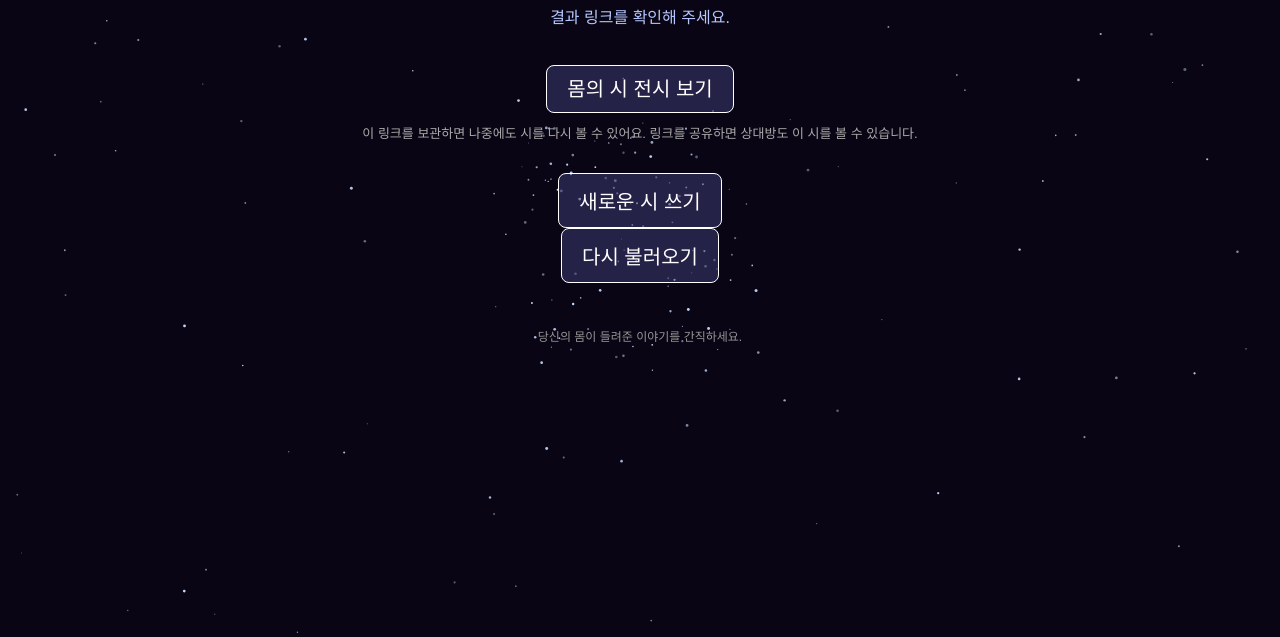
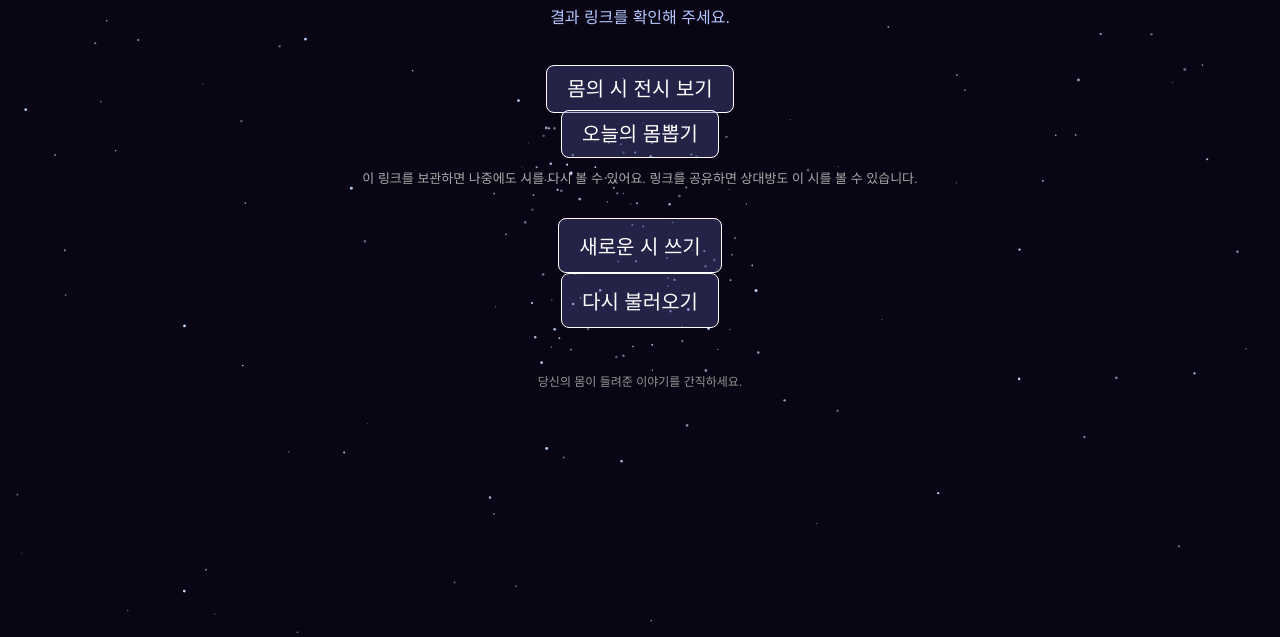
Before and after one commit to dayeon2809/mobile-poem, a website: page public/poem.html in a window 1280 px wide. Shown: the part 163-800 px from the top of the page. Drawn offline with Linux system fonts and the light colour scheme.

Commit message:
Add today body draw link below poem exhibition

```diff
--- a/public/poem.html
+++ b/public/poem.html
@@ -20,6 +20,7 @@
       <p id="status" role="status">시를 불러오고 있어요.</p>
       <div id="poem" class="poem"></div>
       <p><a class="button secondary" href="/gallery.html">몸의 시 전시 보기</a></p>
+      <p><a class="button secondary" href="https://mobile-poem-psi.vercel.app/draw.html">오늘의 몸뽑기</a></p>
       <p class="note">이 링크를 보관하면 나중에도 시를 다시 볼 수 있어요. 링크를 공유하면 상대방도 이 시를 볼 수 있습니다.</p>
       <div class="actions"><button id="copy" class="primary" hidden>링크 복사</button><a class="button secondary" href="/">새로운 시 쓰기</a></div>
       <button id="retry" class="secondary" hidden>다시 불러오기</button>
```
